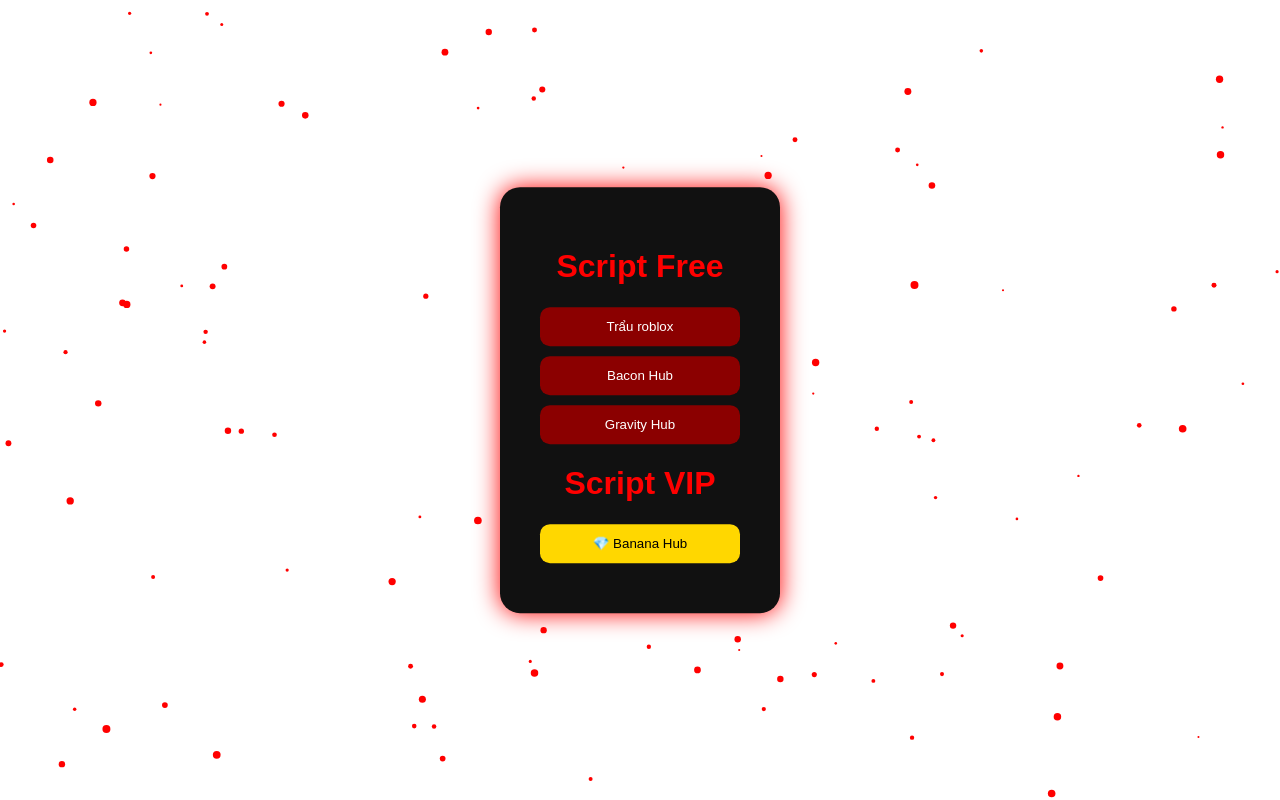
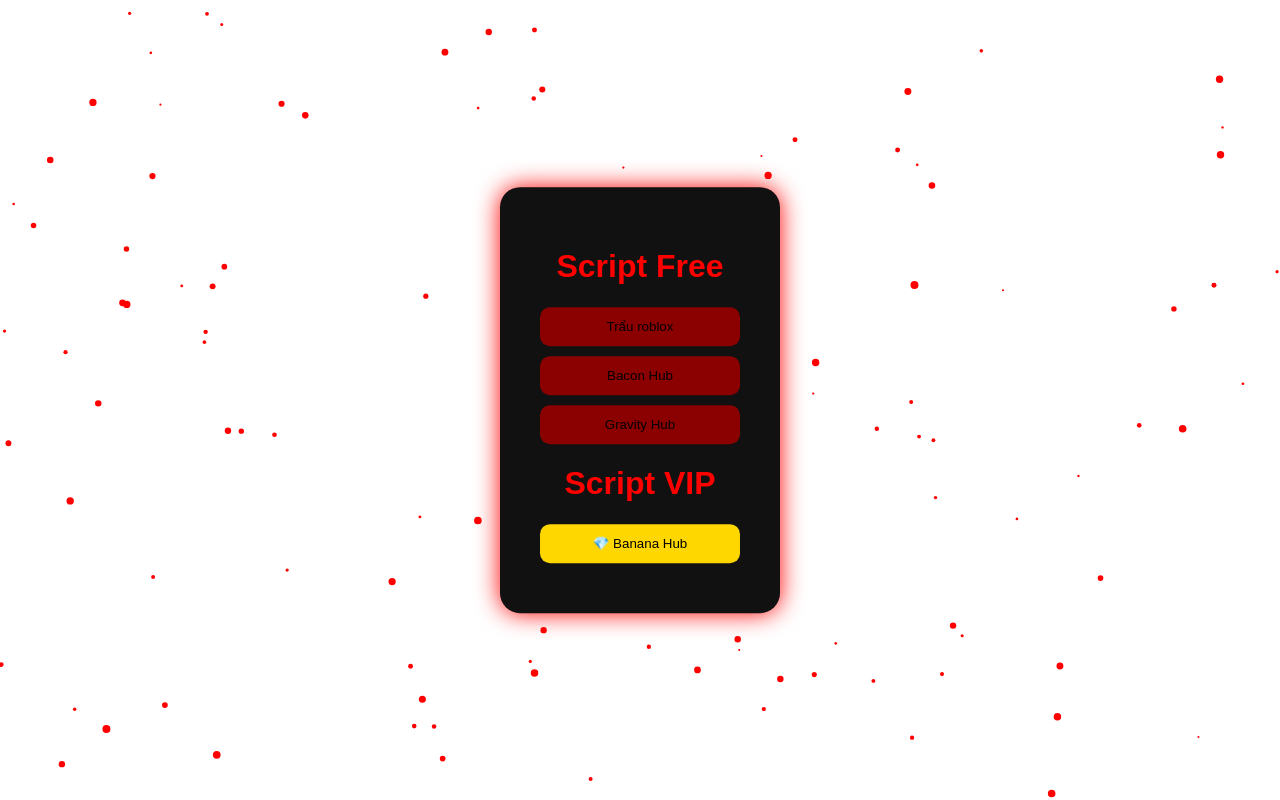
Before and after one commit to giabao2109132/notproscript, a plain HTML site: page index.html in a window 1280 px wide. Drawn offline with Linux system fonts and the light colour scheme.

Commit message:
Update index.html

```diff
--- a/index.html
+++ b/index.html
@@ -51,7 +51,7 @@
     border:none;
     border-radius:10px;
     background:#8b0000;
-    color:white;
+    color:rgb(5, 0, 0);
     cursor:pointer;
     transition:0.3s;
 }
```
